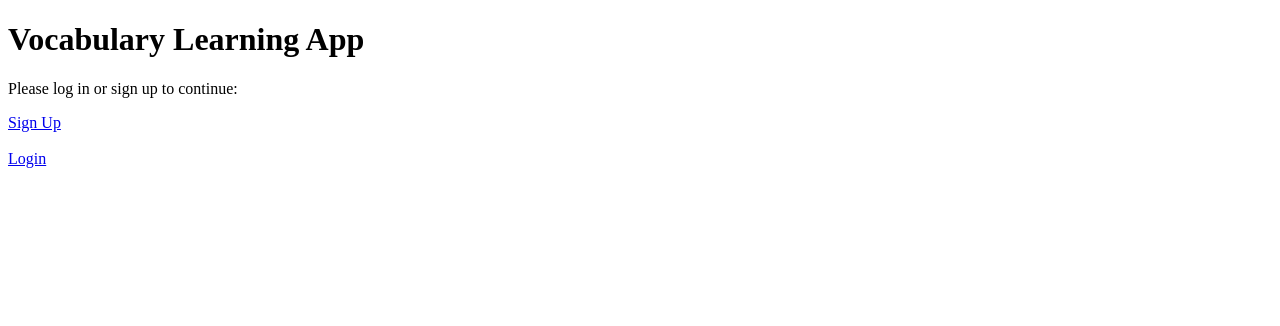
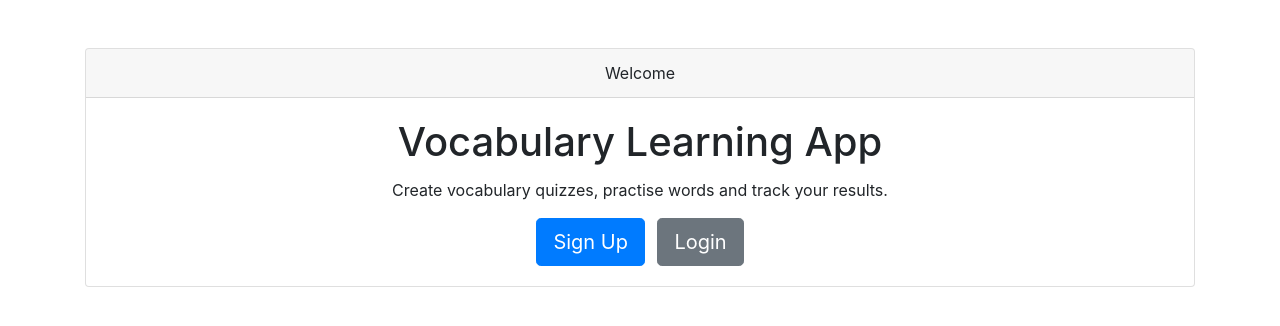
Before and after one commit to P0la123/myproject, a Flask app: page / in a window 1280 px wide. Shown: the top 326 px of the page. Run offline with Flask 3, Linux system fonts and the light colour scheme.

Commit message:
small changes in quizzes

```diff
--- a/flask-project/app.py
+++ b/flask-project/app.py
@@ -155,7 +155,12 @@ def library():
     cursor = connection.cursor()
 
     cursor.execute(
-        "SELECT quiz_id, quiz_name FROM quizzes WHERE user_id = ?",
+        """
+        SELECT quiz_id, quiz_name
+        FROM quizzes
+        WHERE user_id = ?
+        ORDER BY quiz_id DESC
+        """,
         (session["user_id"],)
     )
 
@@ -306,11 +311,10 @@ def written_quiz(quiz_id):
     if "user_id" not in session:
         return redirect("/login")
 
-    connection = sqlite3.connect("database.db")
-    cursor = connection.cursor()
+    if request.method == "GET":
 
-    # Start a new quiz attempt
-    if request.method == "GET":
+        connection = sqlite3.connect("database.db")
+        cursor = connection.cursor()
 
         cursor.execute(
             """
@@ -324,15 +328,14 @@ def written_quiz(quiz_id):
         words = cursor.fetchall()
         random.shuffle(words)
 
+        connection.close()
+
         session["quiz_words"] = words
         session["current_question"] = 0
         session["score"] = 0
         session["incorrect_word_ids"] = []
         session["feedback"] = []
 
-        connection.close()
-
-    # Check submitted answer
     if request.method == "POST":
 
         words = session["quiz_words"]
@@ -348,14 +351,11 @@ def written_quiz(quiz_id):
 
         if user_answer.strip().lower() == correct_definition.strip().lower():
             session["score"] += 1
-
             session["feedback"].append(
                 (term, user_answer, correct_definition, "Correct")
             )
-
         else:
             session["incorrect_word_ids"].append(word_id)
-
             session["feedback"].append(
                 (term, user_answer, correct_definition, "Incorrect")
             )
@@ -365,18 +365,17 @@ def written_quiz(quiz_id):
     words = session["quiz_words"]
     current_question = session["current_question"]
 
-    # If quiz finished
     if current_question >= len(words):
 
         return render_template(
-            "written_result.html",
+            "quiz_result.html",
             score=session["score"],
             total_questions=len(words),
             feedback=session["feedback"],
-            quiz_id=quiz_id
+            quiz_id=quiz_id,
+            quiz_type="written"
         )
 
-    # Show next question
     word = words[current_question]
 
     return render_template(
@@ -465,7 +464,7 @@ def repeat_incorrect_written(quiz_id):
     if current_question >= len(words):
 
         return render_template(
-            "written_result.html",
+            "quiz_result.html",
             score=session["score"],
             total_questions=len(words),
             feedback=session["feedback"],
@@ -574,7 +573,7 @@ def multiple_choice_quiz(quiz_id):
     if current_question >= len(questions):
 
         return render_template(
-            "written_result.html",
+            "quiz_result.html",
             score=session["score"],
             total_questions=len(questions),
             feedback=session["feedback"],
@@ -704,7 +703,7 @@ def repeat_incorrect_mc(quiz_id):
     if current_question >= len(questions):
 
         return render_template(
-            "written_result.html",
+            "quiz_result.html",
             score=session["score"],
             total_questions=len(questions),
             feedback=session["feedback"],
--- a/flask-project/templates/index.html
+++ b/flask-project/templates/index.html
@@ -1,16 +1,60 @@
 <!DOCTYPE html>
+
 <html>
-<head> <!--info about the page-->
+<head>
     <title>Vocabulary App</title>
+
+<link rel="stylesheet" href="https://cdn.jsdelivr.net/npm/bootstrap@4.3.1/dist/css/bootstrap.min.css"
+      integrity="sha384-ggOyR0iXCbMQv3Xipma34MD+dH/1fQ784/j6cY/iJTQUOhcWr7x9JvoRxT2MZw1T"
+      crossorigin="anonymous">
+
 </head>
+
 <body>
 
-<h1>Vocabulary Learning App</h1>
+<div class="container mt-5">
 
-<p>Please log in or sign up to continue:</p>
+<div class="card text-center">
 
-<a href="/register">Sign Up</a><br><br> <!--a- link, br- move to the next line-->
-<a href="/login">Login</a>
+    <div class="card-header">
+        Welcome
+    </div>
+
+    <div class="card-body">
+
+        <h1 class="card-title">
+            Vocabulary Learning App
+        </h1>
+
+        <p class="card-text">
+            Create vocabulary quizzes, practise words and track your results.
+        </p>
+
+        <a href="/register" class="btn btn-primary btn-lg mr-2">
+            Sign Up
+        </a>
+
+        <a href="/login" class="btn btn-secondary btn-lg">
+            Login
+        </a>
+
+    </div>
+
+</div>
+
+</div>
+
+<script src="https://code.jquery.com/jquery-3.3.1.slim.min.js"
+        integrity="sha384-q8i/X+965DzO0rT7abK41JStQIAqVgRVzpbzo5smXKp4YfRvH+8abtTE1Pi6jizo"
+        crossorigin="anonymous"></script>
+
+<script src="https://cdn.jsdelivr.net/npm/popper.js@1.14.7/dist/umd/popper.min.js"
+        integrity="sha384-UO2eT0CpHqdSJQ6hJty5KVphtPhzWj9WO1clHTMGa3JDZwrnQq4sF86dIHNDz0W1"
+        crossorigin="anonymous"></script>
+
+<script src="https://cdn.jsdelivr.net/npm/bootstrap@4.3.1/dist/js/bootstrap.min.js"
+        integrity="sha384-JjSmVgyd0p3pXB1rRibZUAYoIIy6OrQ6VrjIEaFf/nJGzIxFDsf4x0xIM+B07jRM"
+        crossorigin="anonymous"></script>
 
 </body>
 </html>
```
Also changed, not shown: flask-project/templates/dashboard.html (+1 -9 lines), flask-project/templates/quiz_result.html (renamed from flask-project/templates/written_result.html, +12 -1 lines), database.db.
